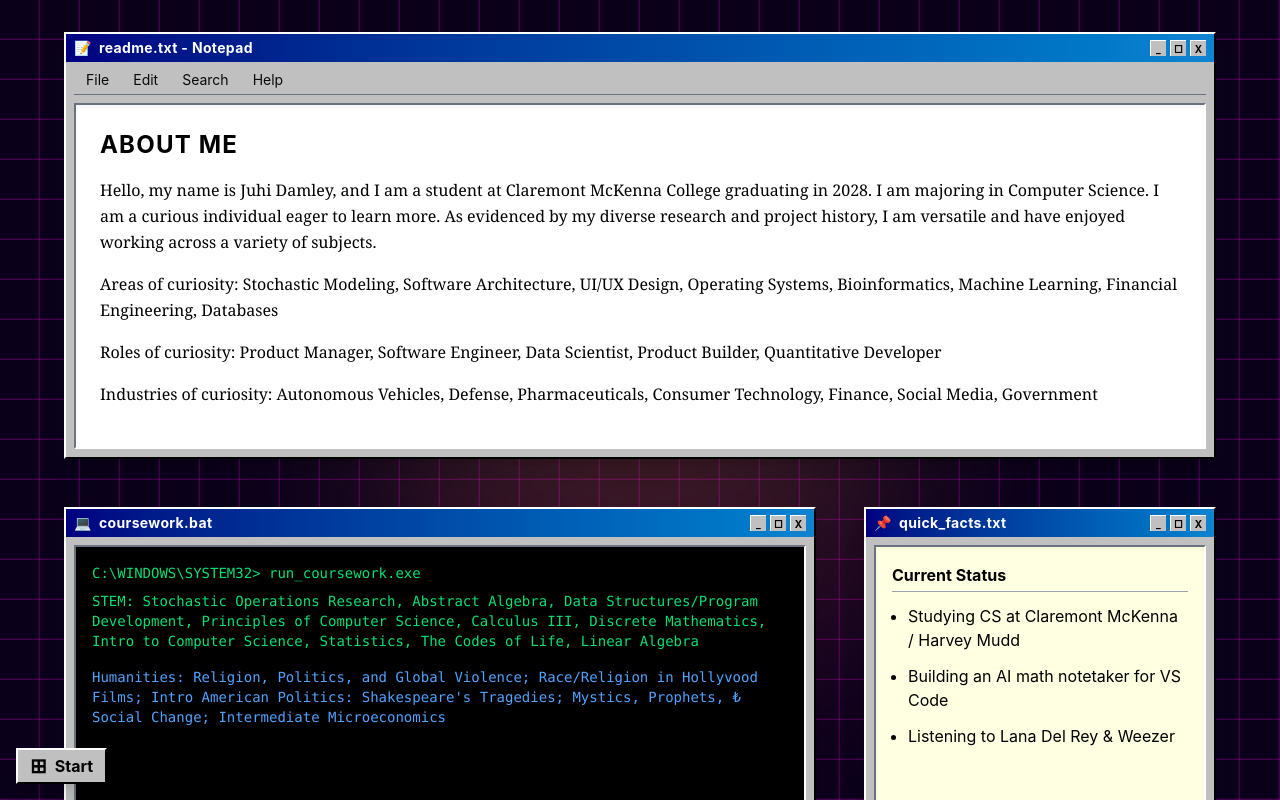
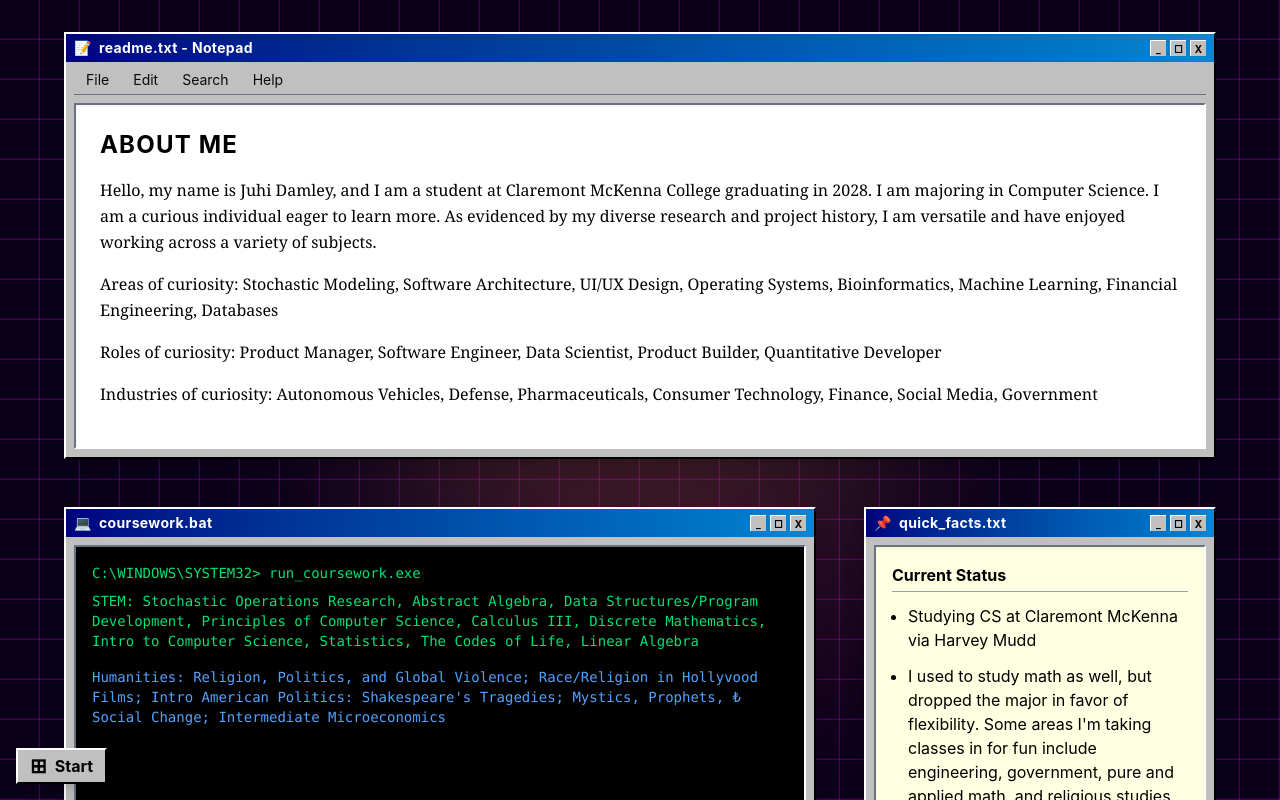
Before and after one commit to juhidamley/Prioritize, a React (Vite) app: page /about in a window 1280 px wide. Shown: the top 800 px of the page. Built offline with nearby package versions, Linux system fonts and the light colour scheme.

Commit message:
change about

```diff
--- a/src/pages/About.tsx
+++ b/src/pages/About.tsx
@@ -76,9 +76,10 @@
           <div className="w-full h-full border-t-2 border-l-2 border-b-2 border-r-2 border-t-gray-500 border-l-gray-500 border-b-white border-r-white bg-[#ffffe1] p-4 text-black font-sans text-sm md:text-base overflow-y-auto shadow-inner">
             <p className="font-bold mb-2 border-b border-gray-400 pb-1">Current Status</p>
             <ul className="list-disc pl-4 space-y-3 mt-3">
-              <li>Studying CS at Claremont McKenna / Harvey Mudd</li>
-              <li>Building an AI math notetaker for VS Code</li>
-              <li>Listening to Lana Del Rey & Weezer</li>
+              <li>Studying CS at Claremont McKenna via Harvey Mudd</li>
+              <li>I used to study math as well, but dropped the major in favor of flexibility. Some areas I'm taking classes in for fun include engineering, government, pure and applied math, and religious studies.</li>
+              <li>My favorite video game is The Sims 4. I also enjoy otomes and Assassin's Creed.</li>
+              <li>I love cats and other cute animals!</li>
             </ul>
           </div>
         </RetroWindow>
```
